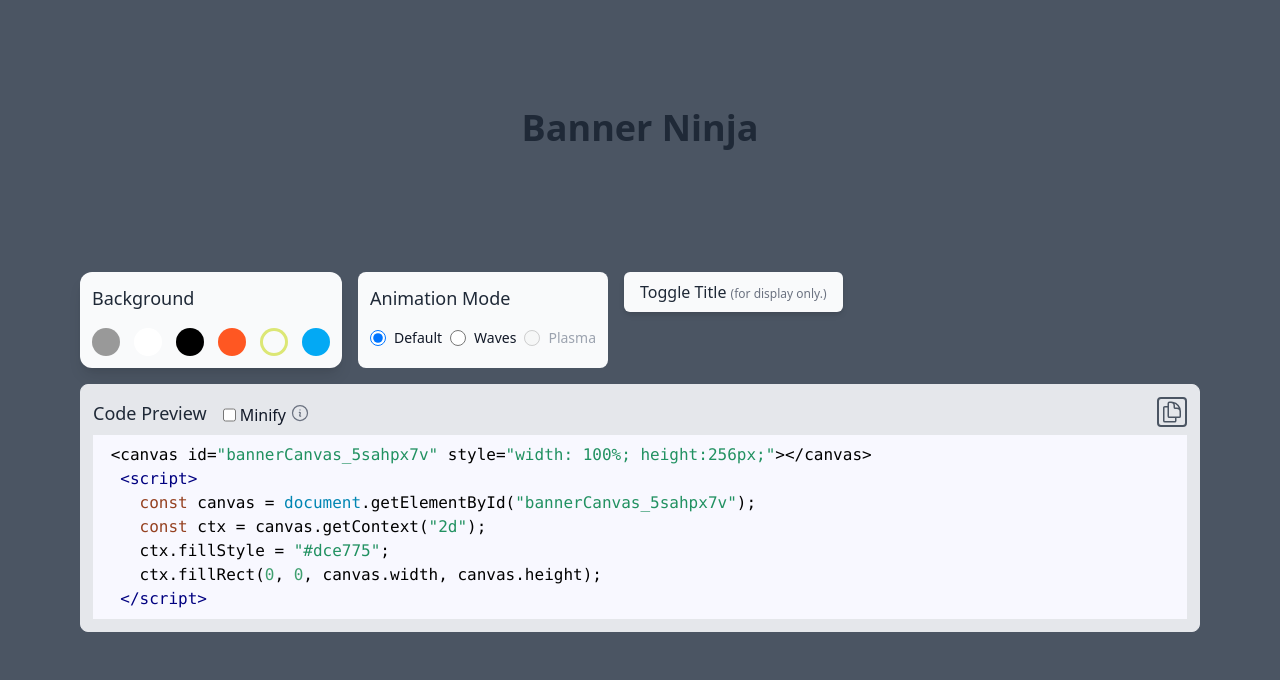
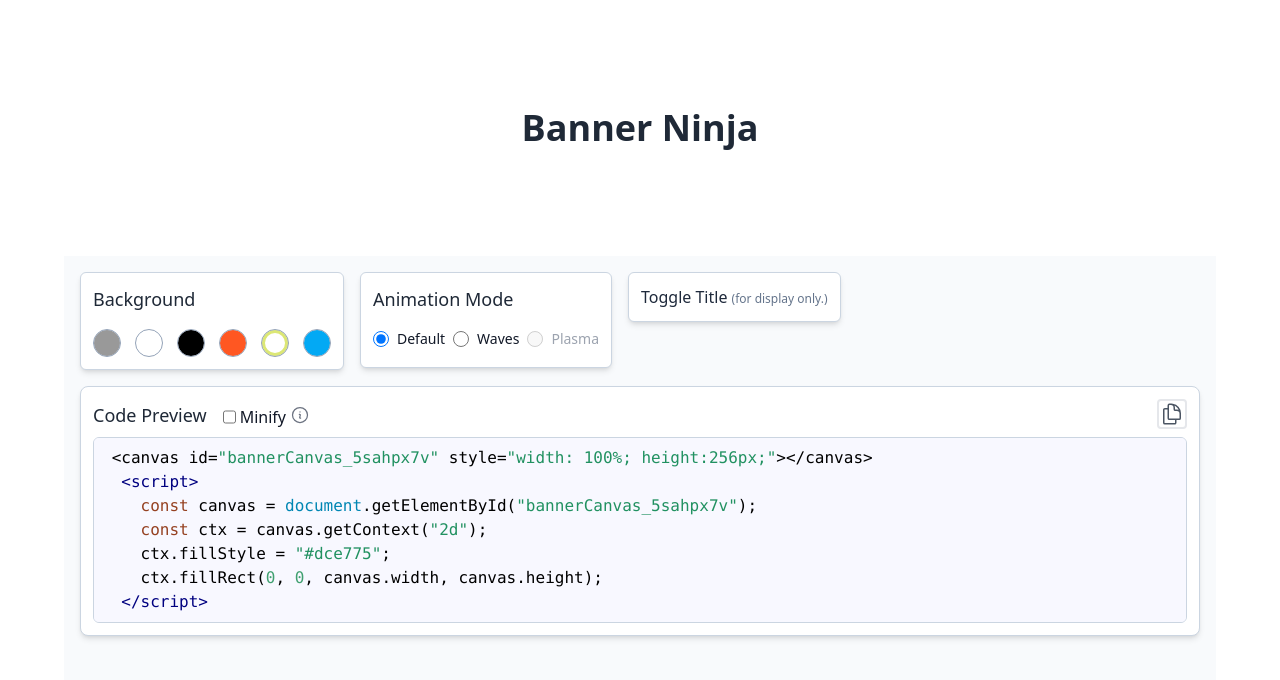
Before and after one commit to stujmar/banner-ninja, a React (Vite) app: page / in a window 1280 px wide. Shown: the top 680 px of the page. Built offline with nearby package versions, Linux system fonts and the light colour scheme.

Commit message:
[sm] cleaned up control styling a lot, got rid of a lot of inconsistencies

```diff
--- a/src/App.tsx
+++ b/src/App.tsx
@@ -47,7 +47,7 @@ function App() {
   return (
     <div>
         <BannerPreview mode={mode} settings={settings} titleSettings={titleSettings} />
-        <div className="container overflow-hidden max-w-6xl flex flex-col p-4 bg-gray-600 mx-auto h-screen justify-start items-center md:items-start">
+        <div className="container overflow-hidden max-w-6xl flex flex-col p-4 bg-slate-50 mx-auto h-screen justify-start items-center md:items-start">
           <div>
             {/* Top Row */}
             <div className="flex items-start gap-4">
@@ -56,7 +56,7 @@ function App() {
                 <ColorPicker label={"background"} onChange={handleColorChange} />
               </div>
             <ModePicker mode={mode} onClick={(e) => {handleModeChange(e)}} />
-            <button type="button" onClick={toggleTitle} className="font-medium text-base bg-gray-50 text-gray-800 px-4 py-2 rounded-md shadow-md">Toggle Title <span className="text-xs text-gray-500">(for display only.)</span></button>
+            <button type="button" onClick={toggleTitle} className="font-medium text-left bg-white text-slate-800 p-3 rounded-md border border-slate-300 shadow-md hover:shadow-sm">Toggle Title <span className="text-xs text-slate-500">(for display only.)</span></button>
             </div>
           </div>
           <div className="p-2"></div>
--- a/src/components/CodePreview.tsx
+++ b/src/components/CodePreview.tsx
@@ -75,7 +75,7 @@ const CodePreview = ({color, idHash}: CodePreviewProps) => {
   const minifyInfo = () => {}
 
   return (
-    <div className="w-full rounded-lg p-3 relative overflow-hidden border bg-gray-200">
+    <div className="w-full rounded-lg p-3 relative overflow-hidden border border-slate-300 shadow-md bg-white">
         <div className="flex justify-between items-end w-full">
           <div className="flex items-end gap-4">
           <div className="text-gray-800 font-medium text-lg">Code Preview</div>
@@ -102,7 +102,7 @@ const CodePreview = ({color, idHash}: CodePreviewProps) => {
           </div>
           <div className="flex justify-end items-center">
           <div className={`bg-green-200 p-1 rounded-lg shadow  text-sm font-bold text-green-600 mr-2 transition-all ${isCopying ? "opacity-100" : "opacity-0"}`}>COPIED</div>
-          <button onClick={()=>copyToClipboard()} className="text-gray-600 border-2 border-gray-600 rounded p-px hover:bg-gray-300">
+          <button onClick={()=>copyToClipboard()} className="text-gray-600 border-2 border-green-600 rounded p-px hover:bg-gray-300">
             <svg  className="w-6 h-6" xmlns="http://www.w3.org/2000/svg" fill="none" viewBox="0 0 24 24" strokeWidth={1.5} stroke="currentColor">
               <path strokeLinecap="round" strokeLinejoin="round" d="M15.75 17.25v3.375c0 .621-.504 1.125-1.125 1.125h-9.75a1.125 1.125 0 01-1.125-1.125V7.875c0-.621.504-1.125 1.125-1.125H6.75a9.06 9.06 0 011.5.124m7.5 10.376h3.375c.621 0 1.125-.504 1.125-1.125V11.25c0-4.46-3.243-8.161-7.5-8.876a9.06 9.06 0 00-1.5-.124H9.375c-.621 0-1.125.504-1.125 1.125v3.5m7.5 10.375H9.375a1.125 1.125 0 01-1.125-1.125v-9.25m12 6.625v-1.875a3.375 3.375 0 00-3.375-3.375h-1.5a1.125 1.125 0 01-1.125-1.125v-1.5a3.375 3.375 0 00-3.375-3.375H9.75" />
             </svg>
@@ -113,7 +113,7 @@ const CodePreview = ({color, idHash}: CodePreviewProps) => {
         {isLoading && <div className="absolute h-full w-full z-20 inset-0 bg-black/10 flex justify-center items-center">
           <img className="opacity-50 w-16" src={loadingGif} />
         </div>}
-        <div className="relative" style={{background: "rgb(248, 248, 255)"}}>
+        <div className="relative border border-slate-300 rounded-md overflow-hidden" style={{background: "rgb(248, 248, 255)"}}>
         <SyntaxHighlighter language="javascript" style={docco}>
         {displayCode}
         </SyntaxHighlighter>
--- a/src/components/ColorPicker.tsx
+++ b/src/components/ColorPicker.tsx
@@ -17,7 +17,7 @@ const ColorPicker = ({label, onChange}: ColorPickerProps) => {
 
 
   return (
-    <div className="bg-gray-50 p-3 rounded-xl shadow-lg">
+    <div className="bg-white p-3 border border-slate-300 rounded-md shadow-md">
       <div className="text-gray-800 font-medium text-lg font-medium">{label.slice(0,1).toUpperCase() + label.slice(1)}</div>
       <div className="w-full p-2"></div>
       <CirclePicker
--- a/src/components/ModePIcker.tsx
+++ b/src/components/ModePIcker.tsx
@@ -10,7 +10,7 @@ const ModePicker = ({onClick, mode}: ModePickerProps) => {
         onClick(event.target.value);
     }
     return (
-        <div className="h-24 bg-gray-50 rounded-lg p-3">
+        <div className="h-24 p-3 bg-white rounded-md border border-slate-300 shadow-md">
             <p className="text-lg font-medium text-gray-800">Animation Mode</p>
             <div className="flex gap-2 mt-4">
                 <div className="flex items-center">
--- a/src/input.css
+++ b/src/input.css
@@ -3,6 +3,9 @@
 @tailwind utilities;
 
 body {
-  background-color: rgb(75 85 99);
   overflow: hidden;
 }
+
+.circle-picker span div span div {
+  border: 1px solid #94a3b8;
+}
--- a/src/output.css
+++ b/src/output.css
@@ -575,10 +575,6 @@ video {
   margin-right: auto;
 }
 
-.mt-4 {
-  margin-top: 1rem;
-}
-
 .mr-2 {
   margin-right: 0.5rem;
 }
@@ -593,6 +589,10 @@ video {
 
 .mt-2 {
   margin-top: 0.5rem;
+}
+
+.mt-4 {
+  margin-top: 1rem;
 }
 
 .ml-2 {
@@ -680,6 +680,10 @@ video {
   cursor: pointer;
 }
 
+.resize {
+  resize: both;
+}
+
 .flex-col {
   flex-direction: column;
 }
@@ -740,8 +744,8 @@ video {
   border-radius: 0.5rem;
 }
 
-.rounded-xl {
-  border-radius: 0.75rem;
+.rounded-sm {
+  border-radius: 0.125rem;
 }
 
 .border {
@@ -750,6 +754,11 @@ video {
 
 .border-2 {
   border-width: 2px;
+}
+
+.border-slate-300 {
+  --tw-border-opacity: 1;
+  border-color: rgb(203 213 225 / var(--tw-border-opacity));
 }
 
 .border-gray-600 {
@@ -762,14 +771,14 @@ video {
   border-color: rgb(209 213 219 / var(--tw-border-opacity));
 }
 
-.bg-gray-600 {
+.bg-slate-50 {
   --tw-bg-opacity: 1;
-  background-color: rgb(75 85 99 / var(--tw-bg-opacity));
+  background-color: rgb(248 250 252 / var(--tw-bg-opacity));
 }
 
-.bg-gray-50 {
+.bg-white {
   --tw-bg-opacity: 1;
-  background-color: rgb(249 250 251 / var(--tw-bg-opacity));
+  background-color: rgb(255 255 255 / var(--tw-bg-opacity));
 }
 
 .bg-transparent {
@@ -803,6 +812,14 @@ video {
 .bg-lime-500 {
   --tw-bg-opacity: 1;
   background-color: rgb(132 204 22 / var(--tw-bg-opacity));
+}
+
+.bg-slate-800\/10 {
+  background-color: rgb(30 41 59 / 0.1);
+}
+
+.bg-slate-600\/10 {
+  background-color: rgb(71 85 105 / 0.1);
 }
 
 .p-4 {
@@ -845,8 +862,16 @@ video {
   padding-right: 0.5rem;
 }
 
-.pt-8 {
-  padding-top: 2rem;
+.text-left {
+  text-align: left;
+}
+
+.text-center {
+  text-align: center;
+}
+
+.text-right {
+  text-align: right;
 }
 
 .text-base {
@@ -891,14 +916,19 @@ video {
   line-height: .75rem;
 }
 
+.text-slate-800 {
+  --tw-text-opacity: 1;
+  color: rgb(30 41 59 / var(--tw-text-opacity));
+}
+
+.text-slate-500 {
+  --tw-text-opacity: 1;
+  color: rgb(100 116 139 / var(--tw-text-opacity));
+}
+
 .text-gray-800 {
   --tw-text-opacity: 1;
   color: rgb(31 41 55 / var(--tw-text-opacity));
-}
-
-.text-gray-500 {
-  --tw-text-opacity: 1;
-  color: rgb(107 114 128 / var(--tw-text-opacity));
 }
 
 .text-white {
@@ -914,6 +944,11 @@ video {
 .text-red-800 {
   --tw-text-opacity: 1;
   color: rgb(153 27 27 / var(--tw-text-opacity));
+}
+
+.text-gray-500 {
+  --tw-text-opacity: 1;
+  color: rgb(107 114 128 / var(--tw-text-opacity));
 }
 
 .text-green-600 {
@@ -960,12 +995,6 @@ video {
   box-shadow: var(--tw-ring-offset-shadow, 0 0 #0000), var(--tw-ring-shadow, 0 0 #0000), var(--tw-shadow);
 }
 
-.shadow-lg {
-  --tw-shadow: 0 10px 15px -3px rgb(0 0 0 / 0.1), 0 4px 6px -4px rgb(0 0 0 / 0.1);
-  --tw-shadow-colored: 0 10px 15px -3px var(--tw-shadow-color), 0 4px 6px -4px var(--tw-shadow-color);
-  box-shadow: var(--tw-ring-offset-shadow, 0 0 #0000), var(--tw-ring-shadow, 0 0 #0000), var(--tw-shadow);
-}
-
 .transition-all {
   transition-property: all;
   transition-timing-function: cubic-bezier(0.4, 0, 0.2, 1);
@@ -973,8 +1002,11 @@ video {
 }
 
 body {
-  background-color: rgb(75 85 99);
   overflow: hidden;
+}
+
+.circle-picker span div span div {
+  border: 1px solid #94a3b8;
 }
 
 .hover\:bg-purple-700:hover {
@@ -985,6 +1017,12 @@ body {
 .hover\:bg-gray-300:hover {
   --tw-bg-opacity: 1;
   background-color: rgb(209 213 219 / var(--tw-bg-opacity));
+}
+
+.hover\:shadow-sm:hover {
+  --tw-shadow: 0 1px 2px 0 rgb(0 0 0 / 0.05);
+  --tw-shadow-colored: 0 1px 2px 0 var(--tw-shadow-color);
+  box-shadow: var(--tw-ring-offset-shadow, 0 0 #0000), var(--tw-ring-shadow, 0 0 #0000), var(--tw-shadow);
 }
 
 .focus\:outline-none:focus {
```
Also changed, not shown: 1 other file (tests, documents, lock files or other folders).
